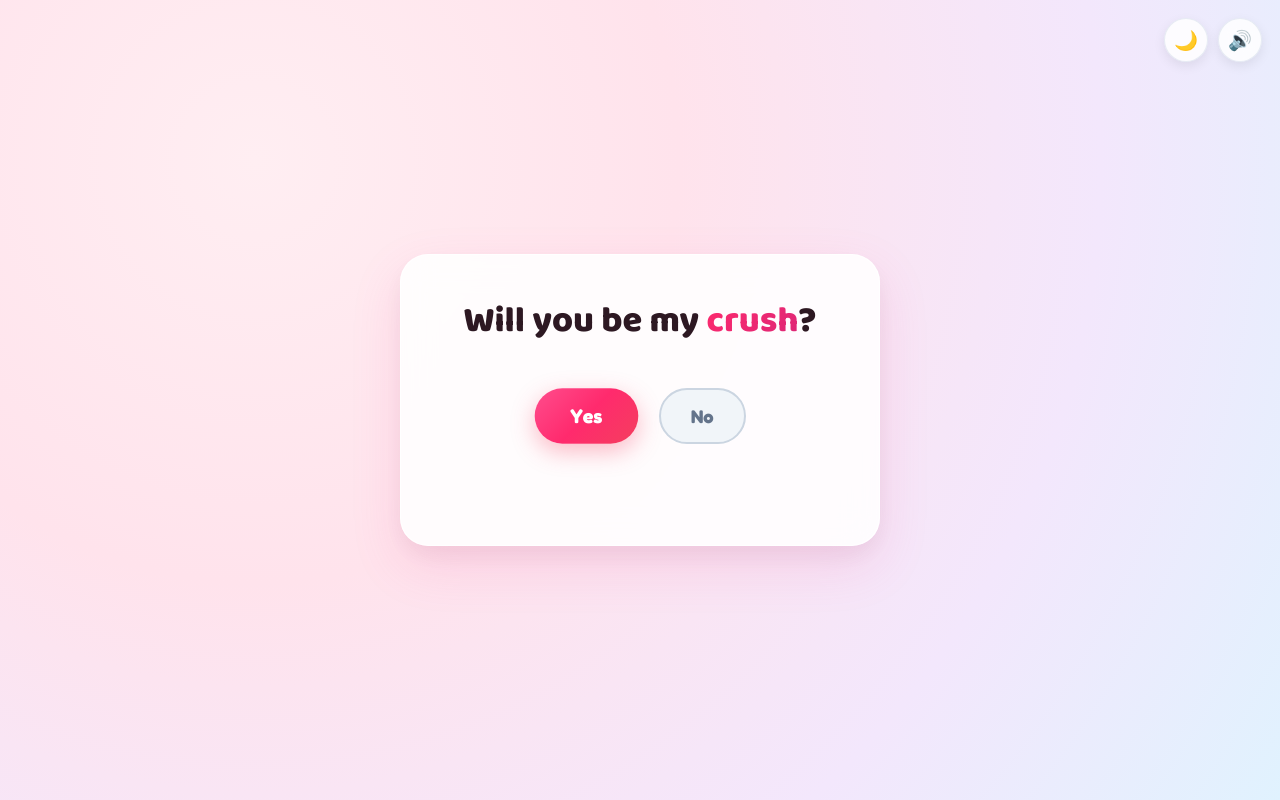
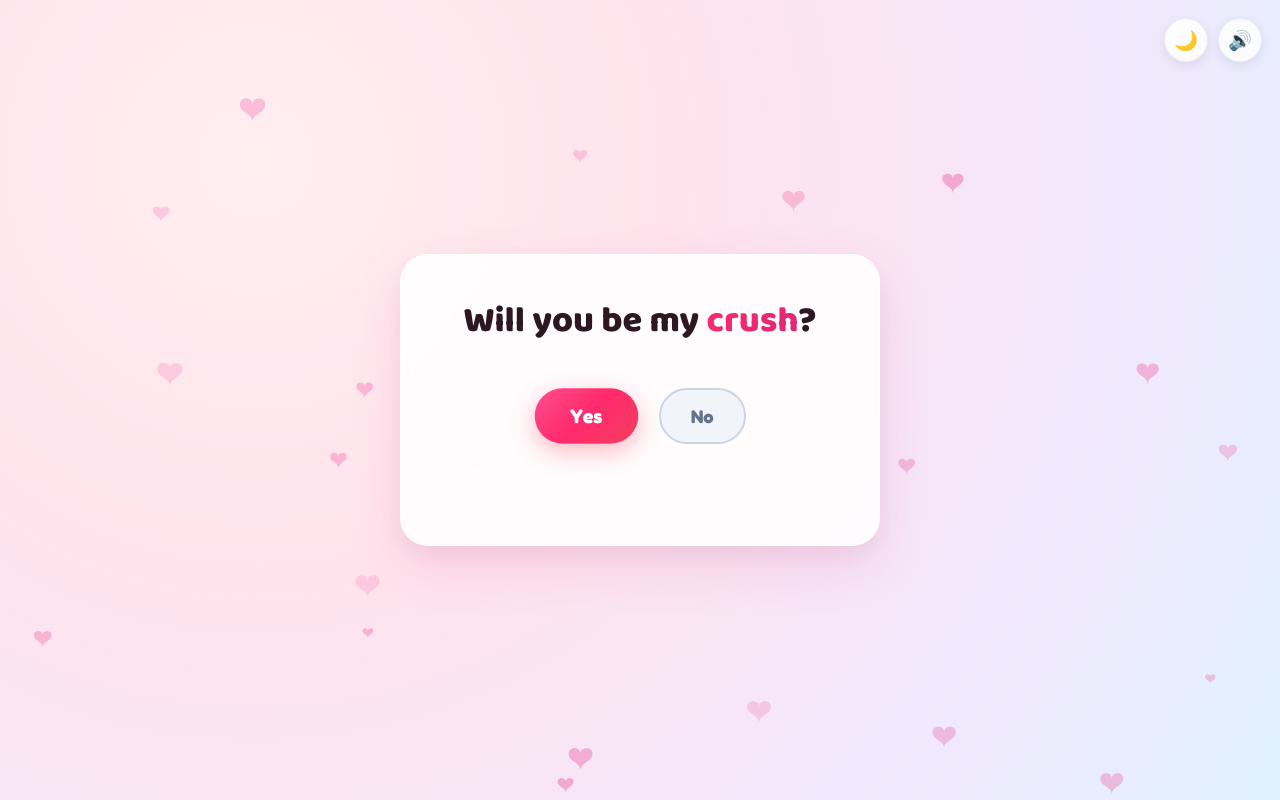
Before and after one commit to Md-Moinuddin01/crush-props-game-, a plain HTML site: page index.html in a window 1280 px wide. Drawn offline with Linux system fonts and the light colour scheme.

Commit message:
Update index.html

```diff
--- a/index.html
+++ b/index.html
@@ -73,3 +73,12 @@
           ✨ Do it again
         </button>
       </section>
+
+
+    </div>
+  </main>
+
+  <!-- External Script Logic -->
+  <script src="script.js"></script>
+</body>
+</html>
```
